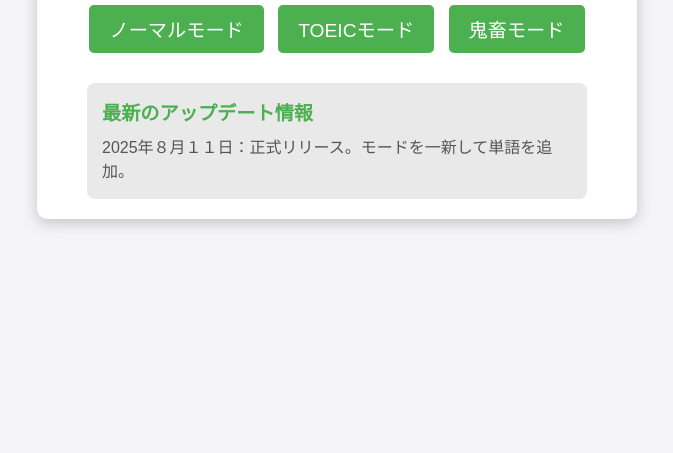
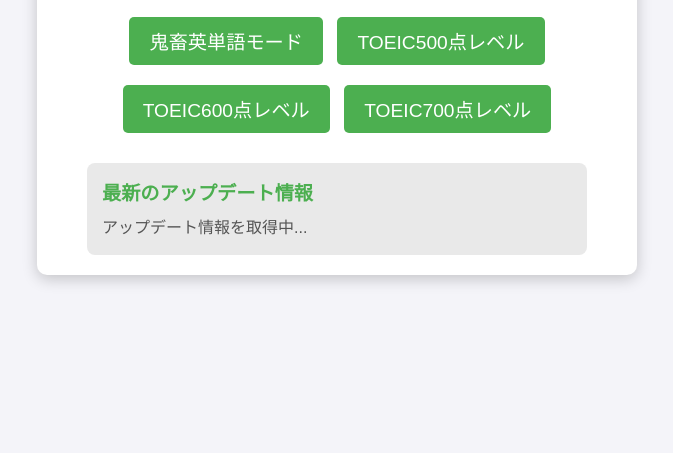
Before and after one commit to RuukRey1412/ruukrey_englishgame.github.io, a plain HTML site: page index.html in a window 1280 px wide. Shown: the part 347-800 px from the top of the page, without its empty margins (303-976 px from the left). Drawn offline with Linux system fonts and the light colour scheme.

Commit message:
Update index.html

```diff
--- a/index.html
+++ b/index.html
@@ -10,28 +10,33 @@
 
 <div id="home-screen">
     <h1>英単語クイズゲーム</h1>
-    <button id="normal-mode-button" data-mode="normal">ノーマルモード</button>
-    <button id="toeic-mode-button" data-mode="toeic">TOEICモード</button>
-    <button id="oni-mode-button" data-mode="oni">鬼畜モード</button>
-
+    <button id="kiso-kudoushi-button" data-mode="kiso_kudoushi">基礎句動詞モード</button>
+    <button id="kichiku-kudoushi-button" data-mode="kichiku_kudoushi">鬼畜句動詞モード</button>
+    <button id="kichiku-eitan-button" data-mode="kichiku_eitan">鬼畜英単語モード</button>
+    <button id="toeic-500-mode-button" data-mode="toeic500">TOEIC500点レベル</button>
+    <button id="toeic-600-mode-button" data-mode="toeic600">TOEIC600点レベル</button>
+    <button id="toeic-700-mode-button" data-mode="toeic700">TOEIC700点レベル</button>
     <div id="update-notes">
         <h3>最新のアップデート情報</h3>
-        <p id="update-text">
-            2025年８月１１日：正式リリース。モードを一新して単語を追加。
-        </p>
+        <div id="update-scroll-container">
+            <p id="update-text">アップデート情報を取得中...</p>
+        </div>
     </div>
 </div>
 
 <div id="game-screen" style="display: none;">
     <h2 id="mode-title"></h2>
+    <div class="game-content">
         <button id="start-button">ゲームスタート</button>
         <p id="question-placeholder">ここに問題が表示されます</p>
         <p id="word"></p>
         <p id="part-of-speech"></p>
         <input type="text" id="input" disabled placeholder="答えを入力してください">
+        <p id="correct-answer" style="display: none;"></p>
         <p id="score">スコア: 0</p>
         <p id="lives">ライフ: 3</p>
         <p id="timer">残り時間: 25秒</p>
+    </div>
 </div>
 
 <div id="game-over-screen" style="display: none;">
```
Lines whose indentation alone changed are shown as unchanged.
